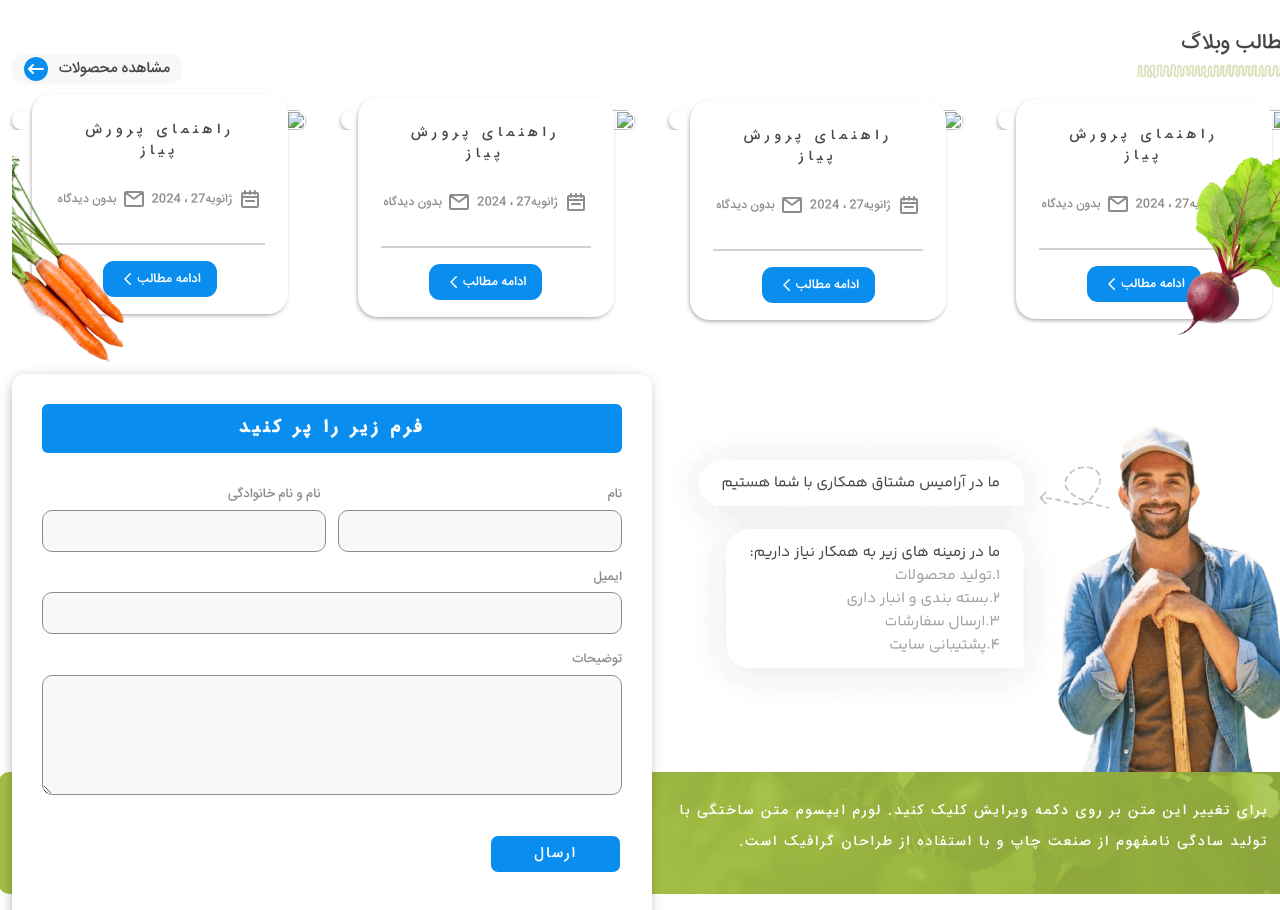
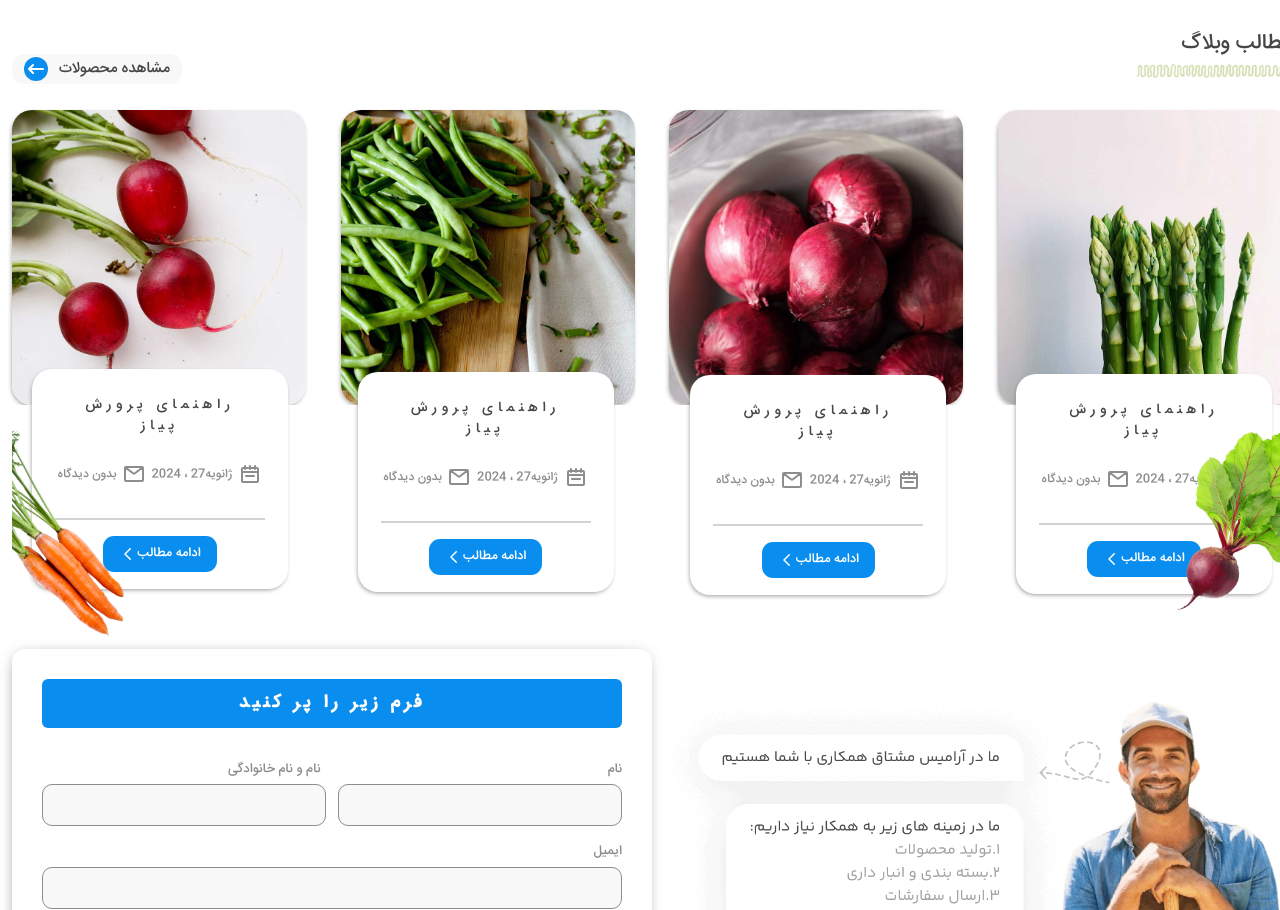
Before and after one commit to ArianNazari/Food-Shop, a plain HTML site: page index.html in a window 1280 px wide. Shown: the part 4516-5426 px from the top of the page. Drawn offline with nearby package versions, Linux system fonts and the light colour scheme.

Commit message:
image url change

```diff
--- a/index.html
+++ b/index.html
@@ -796,10 +796,10 @@
             </div>
         </div>
         <div class="img_about_product">
-            <img src="..//Image/1.jpg" alt="">
-            <img src="..//Image/2.jpg" alt="">
-            <img src="..//Image/3.jpg" alt="">
-            <img src="..//Image/4.jpg" alt="">
+            <img src="./Image/1.jpg" alt="">
+            <img src="./Image/2.jpg" alt="">
+            <img src="./Image/3.jpg" alt="">
+            <img src="./Image/4.jpg" alt="">
         </div>
         <div class="text_bottom_abuot_product">
             <div class="about_product_section1">
```
